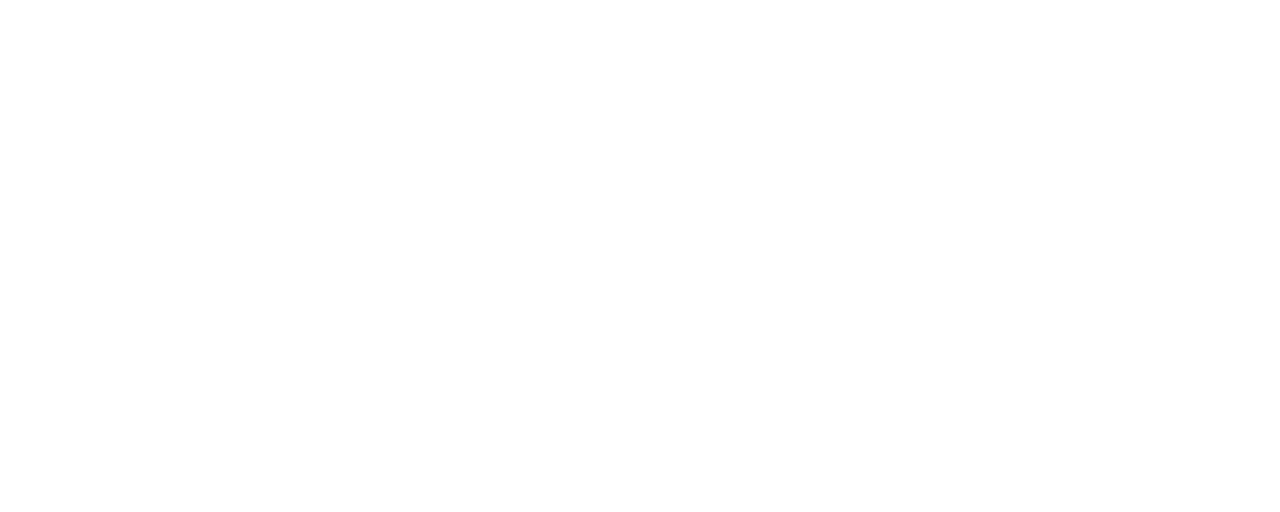
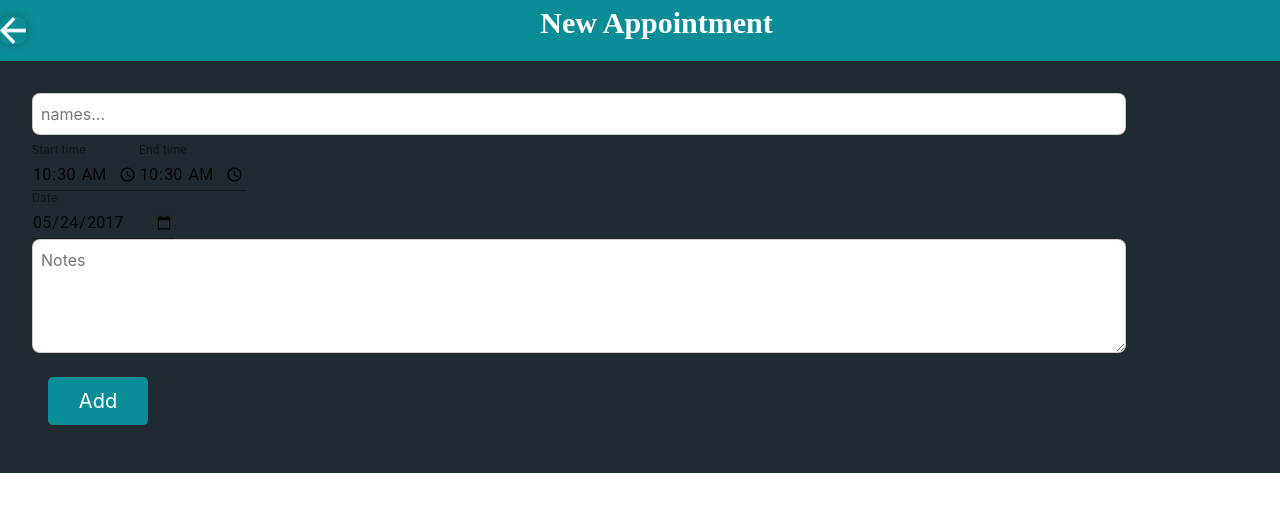
Before and after one commit to WebAhead5/BuMa, a React (Create React App) app in the folder client/: page /addAppointment in a window 1280 px wide. Shown: the top 512 px of the page. Built offline with nearby package versions, Linux system fonts and the light colour scheme; no server answers.

Commit message:
add appointment screen part1

```diff
--- a/client/package.json
+++ b/client/package.json
@@ -3,10 +3,14 @@
     "version": "0.1.0",
     "private": true,
     "dependencies": {
+        "@material-ui/core": "^4.10.1",
+        "@material-ui/pickers": "^3.2.10",
         "@testing-library/jest-dom": "^4.2.4",
         "@testing-library/react": "^9.5.0",
         "@testing-library/user-event": "^7.2.1",
         "bootstrap": "^4.5.0",
+        "material-ui": "^0.20.2",
+        "material-ui-datetimepicker": "^1.0.7",
         "react": "^16.13.1",
         "react-dom": "^16.13.1",
         "react-router": "^5.2.0",
--- /dev/null
+++ b/client/src/components/AddAppointmentForm/AppointmentForm.js
@@ -0,0 +1,101 @@
+import React, { useState } from 'react'
+import CustomerName from '../addCustomerForm/customerName';
+import CustomerEmail from '../addCustomerForm/customerEmail';
+import CustomerPhone from '../addCustomerForm/customerPhone';
+import CustomerPrice from '../addCustomerForm/customerPrice';
+import PaymentNumber from '../addCustomerForm/paymentEvery';
+import PaymentPeriod from '../addCustomerForm/paymentPer';
+import NoteFieldText from '../NoteFieldText';
+import OpenAnotherComponentTextField from '../OpenAnotherComponentTextField';
+import { addCustomer } from '../../actions/customers';
+import { Redirect } from 'react-router'
+import { Link } from 'react-router-dom';
+import TextField from '@material-ui/core/TextField';
+
+
+
+function AppointmentForm() {
+  const date = new Date();
+  const todaysDate = date.getDate() + '/' + (date.getMonth() + 1) + '/' + date.getFullYear();
+  const [isRedirect, setRedirect] = useState(false);
+
+
+
+  const handleChange = (e, id) => {
+    // setCustomerDetails({ ...customerDetails, [id]: e.target.value });
+    // console.log(customerDetails)
+  }
+
+
+  const handleClick = (event) => {
+    setRedirect(true);
+  }
+
+  return (
+
+    <form style={{ background: '#1F2B30' }}>
+      <div className="tl pa4 vcenter">
+        <Link to={`addAppointment`}>
+          <OpenAnotherComponentTextField
+            stateId="names..."
+            click={handleClick}
+            placeHolder="names..."
+          />
+        </Link>
+        <form  noValidate>
+          <TextField
+            id="datetime-local"
+            label="Start time"
+            type="time"
+            defaultValue="10:30"
+            InputLabelProps={{
+              shrink: true,
+            }}
+          />
+
+          <TextField
+            id="datetime-local"
+            label="End time"
+            type="time"
+            defaultValue="10:30"
+            InputLabelProps={{
+              shrink: true,
+            }}
+          />
+        </form>
+
+        <form  noValidate>
+          <TextField
+            id="datetime-local"
+            label="Date"
+            type="date"
+            defaultValue="2017-05-24"
+            InputLabelProps={{
+              shrink: true,
+            }}
+          />
+        </form>
+        <NoteFieldText
+          stateId="notes"
+          onChange={handleChange}
+          placeHolder="Notes"
+        />
+
+        <input
+          type="submit"
+          value="Add"
+          className='btn btn-submit ma3 btn-lg grow'
+          style={{ background: '#0B8D98', color: "white", width: "100px" }}
+        />
+
+      </div>
+
+      {isRedirect && (
+        <Redirect to={'/customers'} />
+      )}
+    </form>
+  );
+}
+
+
+export default AppointmentForm;
--- /dev/null
+++ b/client/src/components/AddAppointmentForm/index.js
@@ -0,0 +1,2 @@
+import AppointmentForm from './AppointmentForm.js';
+export default AppointmentForm;
--- a/client/src/components/App/App.js
+++ b/client/src/components/App/App.js
@@ -3,10 +3,10 @@
 import AboutUs from '../../screens/aboutUs';
 import AddCustomer from "../../screens/addCustomer";
 import Customers from '../../screens/Customers'
-import CustomerCard from '../../screens/customerCard'
 import Home from '../../screens/home'
 import { BrowserRouter as Router, Switch, Route } from 'react-router-dom'
 import { RecoilRoot } from 'recoil';
+import AddAppointment from '../../screens/addAppointment';
 
 
 function App() {
@@ -18,9 +18,9 @@
           <Switch>
             <Route path='/' exact component={Home} />
             <Route path='/addCustomer' exact component={AddCustomer} />
-            <Route path='/customerCard/:id' exact component={CustomerCard} />
             <Route path='/customers' exact component={Customers} />
             <Route path='/aboutus' exact component={AboutUs} />
+            <Route path='/addAppointment' exact component={AddAppointment} />
           </Switch>
         </div>
       </Router>
--- /dev/null
+++ b/client/src/components/OpenAnotherComponentTextField/OpenAnotherComponentTextField.js
@@ -0,0 +1,16 @@
+import React from 'react'
+
+const OpenAnotherComponentTextField = (props) => {
+      return (
+        <div className="tc">
+          <input
+          type="text"
+          className="input-reset ba b--black-20 pa2 mb2 db br3 w-90"
+          onClick={(e, id) => props.click()}
+          placeholder={props.placeHolder}
+          required/>
+        </div>
+      );
+    }
+
+export default OpenAnotherComponentTextField;
--- /dev/null
+++ b/client/src/components/OpenAnotherComponentTextField/index.js
@@ -0,0 +1,3 @@
+import OpenAnotherComponentTextField from './OpenAnotherComponentTextField';
+
+export default OpenAnotherComponentTextField;
--- /dev/null
+++ b/client/src/screens/addAppointment.js
@@ -0,0 +1,73 @@
+/**
+ * Created by farid on 03/07/17.
+ */
+import React, { useState, useEffect } from 'react';
+import ScreenContainer from '../components/Screen';
+import MenuHeader from '../components/MenuHeader';
+import AddAppointmentForm from '../components/AddAppointmentForm';
+import { fetchCustomers } from '../actions/customers';
+import { useRecoilValue } from 'recoil';
+import { filterDisplay, customers, customresState } from '../store/customers';
+import { useSetfilterDisplay, useSetCustomers } from "../store/customers";
+
+
+
+
+
+const styles = {
+    btn: {
+        backgroundColor: '#0B8D98',
+        color: 'E4FDFF',
+        width: '50vw',
+        height: '5vh'
+    },
+    noButtonFoundText: {
+        color: '#a9b4bf',
+        fontSize: '1.1em',
+    },
+};
+
+
+
+
+const AddAppointment = (props) => {
+    const allCustomers = useRecoilValue(customers);
+    const filteredCustomers = useRecoilValue(filterDisplay)
+
+    const setItems = useSetCustomers();
+    const setFilterItems = useSetfilterDisplay();
+
+    const [error, setError] = React.useState('')
+    const [searchText, setSearchText] = React.useState('')
+
+
+    useEffect(() => {
+        // Update the document title using the browser API
+        fetchCustomers(setItems);
+    }, []);
+
+
+    const searchFieldHandleChange = (e) => {
+        let input = e.target.value
+        if (input !== '') {
+            setSearchText(input.trim())
+            let newList = allCustomers.filter(({ name }) => name.toLowerCase().startsWith(input.toLowerCase()))
+            setFilterItems(newList);
+
+        } else {
+            setSearchText('')
+            setFilterItems(allCustomers);
+        }
+    }
+
+    return (
+        <ScreenContainer>
+            <MenuHeader icon="backArrow"
+                title="New Appointment" />
+                <AddAppointmentForm />
+        </ScreenContainer>
+    );
+}
+
+
+export default AddAppointment;
```
Also changed, not shown: 1 other file (tests, documents, lock files or other folders).
